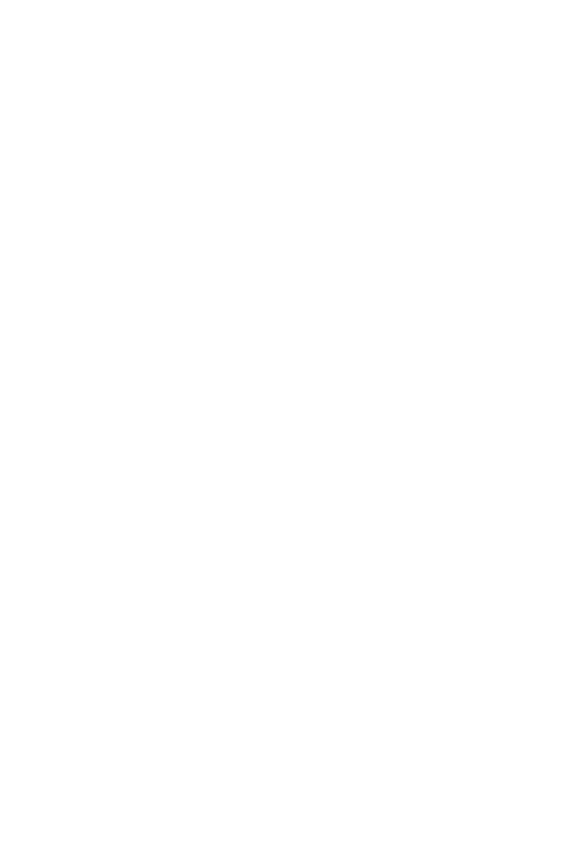
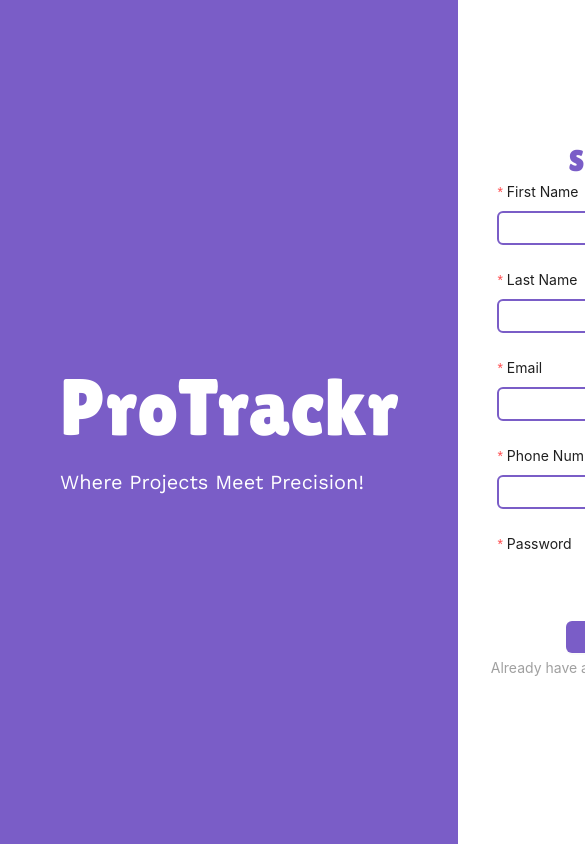
Before and after one commit to Jess-Zino/protrackr, a React (Vite) app: page /signup in a window 390 px wide. Before the commit this address had no page. Shown: the top 844 px of the page, 585 px wide, since content can reach past the window. Built offline with nearby package versions, Linux system fonts and the light colour scheme.

Commit message:
Authentication Pages and Routes- Not responsive Light mode

```diff
--- a/src/App.css
+++ b/src/App.css
@@ -2,6 +2,7 @@
   padding: 0;
   margin: 0;
   box-sizing: border-box;
+  scroll-behavior: smooth;
 }
 
 
@@ -20,4 +21,5 @@
 }
 :where(.css-dev-only-do-not-override-1uweeqc).ant-form-item .ant-form-item-label >label{
   color: #333;
+  font-family: "work sans";
 }
--- a/src/App.jsx
+++ b/src/App.jsx
@@ -2,11 +2,15 @@
 import './App.css'
 import {Routes, Route} from 'react-router-dom'
 import LandingPage from './Pages/LandingPage/LandingPage'
+import Login from './Pages/Authentication/Login'
+import SignUp from './Pages/Authentication/SignUp'
 function App() {
 
   return (
     <Routes>
       <Route path="/" element={<LandingPage/>}></Route>
+      <Route path="/login" element={<Login/>}></Route>
+      <Route path="/signup" element={<SignUp/>}></Route>
     </Routes>
   )
 }
--- a/src/Components/Navbar.jsx
+++ b/src/Components/Navbar.jsx
@@ -17,14 +17,14 @@
 
       <nav className={`navbar body-font ${isOpen ? 'active' : ''}`}>
         <ul>
-          <li><Link>Services</Link>
+          <li><a href="#services">Services</a>
 
             </li>
-          <li> <Link>Pricing</Link></li>
-          <li><Link>Contact Us</Link></li>
+          <li> <a href='#pricing'>Pricing</a></li>
+          <li><a href='#contact'>Contact Us</a></li>
 
         </ul>
-        <Button className="bg-[#7A5DC7] text-[#fff] body-font border-none" >Login</Button>
+        <Link to="/login"><Button className="bg-[#7A5DC7] text-[#fff] body-font border-none" >Login</Button></Link>
       </nav>
       <div className={`menu-icon ${isOpen ? 'open' : ''}`} onClick={toggleMenu}>
         <div className="bar"></div>
--- /dev/null
+++ b/src/Pages/Authentication/Login.jsx
@@ -0,0 +1,52 @@
+import {Form, Input, Button} from 'antd'
+import { Link } from 'react-router-dom'
+const Login = () => {
+  return (
+    <div className="flex flex-row w-[100vw] h-[100vh] ">
+    <div className="flex flex-col items-start justify-center flex-[.7] bg-[#7A5DC7]  px-[60px] ">
+        <h1 className="main-font text-[80px] text-white"> ProTrackr</h1>
+        <p className="body-font text-[20px] text-white">Project Mastery Starts Now</p>
+    </div>
+    <div className="flex-[1] flex flex-col items-center justify-center">
+        <h1 className=" main-font text-4xl text-[#7A5DC7] tablet:text-[40px] phone:text-[30px] tablet:text-center phone:text-center">Login</h1>
+        <Form className='body-font flex flex-col tablet:justify-center phone:justify-center tablet:items-center phone:items-center tablet:w-[80vw] phone:w-[80vw]  tablet:mx-auto phone:mx-auto'
+        layout='vertical'>
+            <Form.Item
+            className=''
+            label="Email"
+            name="email"
+            rules={[{ type: 'email', required: true, message: 'Please input a valid email!'}]}
+            >
+                <Input className=' w-[25vw] body-font border-[#7A5DC7] border-2 tablet:w-[40vw] phone:w-[60vw]'></Input>
+            </Form.Item>
+            <Form.Item
+            className='flex flex-col '
+            label="Password"
+            name="password"
+            rules={[{ type: 'password', required: true, message: 'Cannot be leftt blank'}]}
+            >
+                <div className='flex flex-col gap-1 '>
+                <Input type="password" className=' w-[25vw] body-font border-[#7A5DC7] border-2 tablet:w-[40vw] phone:w-[60vw]'></Input>
+                <Link className='text-right text-[#33333377] hover:text-[#7A5DC7]'>Forgot Password?</Link>
+                </div>
+            </Form.Item>
+
+            <Form.Item>
+                <div className='flex flex-col gap-1 items-center'>
+          <Button className='  hover:bg-[#A982E7] w-[25vw] body-font bg-[#7A5DC7] text-white border-none'
+            htmlType="submit"
+          >
+            Log in
+          </Button>
+          <p className='text-center'>
+            <span className='text-center text-[#33333377]'>Don’t have an account? <Link to="/signup" className="text-[#A982E7] underline hover:text-[#7A5DC7]">Create one now!</Link></span>
+          </p>
+          </div>
+      </Form.Item>
+        </Form>
+    </div>
+</div>
+  )
+}
+
+export default Login
--- /dev/null
+++ b/src/Pages/Authentication/SignUp.jsx
@@ -0,0 +1,85 @@
+import { Link } from "react-router-dom"
+import {Form, Input, Button} from 'antd'
+const SignUp = () => {
+  return (
+    <div className="flex flex-row w-[100vw] h-[100vh] ">
+    <div className="flex flex-col items-start justify-center flex-[.7] bg-[#7A5DC7]  px-[60px] ">
+        <h1 className="main-font text-[80px] text-white"> ProTrackr</h1>
+        <p className="body-font text-[20px] text-white">Where Projects Meet Precision!</p>
+    </div>
+    <div className="flex-[1] flex flex-col items-center justify-center">
+        <h1 className=" main-font text-4xl text-[#7A5DC7] tablet:text-[40px] phone:text-[30px] tablet:text-center phone:text-center">SignUp</h1>
+        <Form className='body-font flex flex-col tablet:justify-center phone:justify-center tablet:items-center phone:items-center tablet:w-[80vw] phone:w-[80vw]  tablet:mx-auto phone:mx-auto gap-[0]'
+        layout='vertical'>
+                      <Form.Item
+        className='body-font '
+        label="First Name"
+        name="fnam"
+        rules={[
+            {
+            required: true,
+            message: 'Enter Your First Name',
+            },
+        ]}
+    >
+      <Input className=' body-font w-[25vw] border-[#7A5DC7] border-2 tablet:w-[40vw] phone:w-[60vw] ' />
+    </Form.Item>
+    <Form.Item
+        className='body-font '
+        label="Last Name"
+        name="lnam"
+        rules={[
+            {
+            required: true,
+            message: 'Enter Your Last Name',
+            },
+        ]}
+    >
+      <Input className=' body-font w-[25vw] border-[#7A5DC7] border-2 tablet:w-[40vw] phone:w-[60vw] ' />
+    </Form.Item>
+            <Form.Item
+            className=''
+            label="Email"
+            name="email"
+            rules={[{ type: 'email', required: true, message: 'Please input a valid email!'}]}
+            >
+                <Input className=' w-[25vw] body-font border-[#7A5DC7] border-2 tablet:w-[40vw] phone:w-[60vw]'></Input>
+            </Form.Item>
+            <Form.Item
+        name="phone"
+        label="Phone Number"
+        rules={[{ required: true, message: 'Please input your phone number!' }]}
+
+      >
+        <Input className=' body-font border-[#7A5DC7] border-2 tablet:w-[40vw] phone:w-[60vw]' />
+      </Form.Item>
+            <Form.Item
+            className='flex flex-col '
+            label="Password"
+            name="password"
+            rules={[{ type: 'password', required: true, message: 'Cannot be leftt blank'}]}
+            >
+
+                <Input type="password" className=' w-[25vw] body-font border-[#7A5DC7] border-2 tablet:w-[40vw] phone:w-[60vw]'></Input>
+
+            </Form.Item>
+
+            <Form.Item>
+                <div className='flex flex-col gap-1 items-center'>
+          <Button className='  hover:bg-[#A982E7] w-[25vw] body-font bg-[#7A5DC7] text-white border-none'
+            htmlType="submit"
+          >
+            Log in
+          </Button>
+          <p className='text-center'>
+            <span className='text-center text-[#33333377]'>Already have an account? <Link to="/login" className="text-[#A982E7] underline hover:text-[#7A5DC7]">Login now!</Link></span>
+          </p>
+          </div>
+      </Form.Item>
+        </Form>
+    </div>
+</div>
+  )
+}
+
+export default SignUp
--- a/src/Pages/LandingPage/LandingPage.jsx
+++ b/src/Pages/LandingPage/LandingPage.jsx
@@ -4,6 +4,7 @@
 import phone from '../../images/phone.webp'
 import mail from '../../images/mail.webp'
 import Navbar from '../../Components/Navbar'
+import { Link } from 'react-router-dom'
 const LandingPage = () => {
     const service =[
         {id:1, text:"Create Projects and Tasks Easily"},
@@ -30,7 +31,7 @@
             <p className='body-font text-white '>Lorem ipsum dolor sit amet consectetur adipisicing elit. Aliquam illum, repellendus aperiam suscipit aliquid.</p>
             <div className='flex gap-3 body-font tablet:justify-center phone:justify-center'>
             <Button className='body-font bg-[#A982E7] text-white border-none'>Learn More</Button>
-            <Button className='body-font text-[#7A5DC7] bg-white border-none'>Sign Up Now</Button>
+            <Button className='body-font text-[#7A5DC7] bg-white border-none'><Link to="/signup">Sign Up Now</Link></Button>
             </div>
         </div>
         <div className='right flex-[1.8]'>
@@ -38,7 +39,7 @@
         </div>
     </div>
     </header>
-    <div className='service w-[100vw]  flex flex-col items-center gap-9'>
+    <div id="services" className='service w-[100vw]  flex flex-col items-center gap-9'>
         <div className='flex flex-col items-center gap-2'>
         <h1 className='main-font text-4xl text-[#7A5DC7] tablet:text-[40px] phone:text-[30px] tablet:text-center phone:text-center'>Streamline Your Project Management Process with ProTrackr</h1>
         <p className='body-font text-[#333] tablet:text-center phone:text-center'>Effortlessly Manage Projects, Collaborate with Your Team, and Stay Organized with Our Feature-Rich Project Management Platform.</p>
@@ -50,7 +51,7 @@
             ))}
         </div>
     </div>
-    <div className='pricing w-[100vw]  flex flex-col items-center gap-9'>
+    <div id="pricing" className='pricing w-[100vw]  flex flex-col items-center gap-9'>
         <div className='flex flex-col items-center gap-2'>
         <h1 className='main-font text-4xl text-[#7A5DC7] tablet:text-[40px] phone:text-[30px] tablet:text-center phone:text-center'>Choose the Plan That Fits Your Needs</h1>
         <p className='body-font text-[#333] tablet:text-center phone:text-center'>We Offer Flexible Pricing Plans to Accommodate Teams of All Sizes and Budgets. Get Started Today!</p>
@@ -70,7 +71,7 @@
 
         </div>
     </div>
-    <div className='contact flex flex-col gap-6'>
+    <div id="contact" className='contact flex flex-col gap-6'>
     <div className='flex flex-col items-center gap-2'>
 
         <h1 className='main-font text-4xl text-[#7A5DC7] tablet:text-[40px] phone:text-[30px] tablet:text-center phone:text-center'>Have Questions or Need More Information?</h1>
@@ -108,7 +109,7 @@
       <Input className=' body-font w-[30vw] border-[#7A5DC7] border-2 tablet:w-[40vw] phone:w-[60vw] ' />
     </Form.Item>
     <Form.Item name='email' label="Email" rules={[{ type: 'email', required: true, message: 'Please input a valid email!'}]} >
-      <Input className=' body-font border-[#7A5DC7 ] border-2 tablet:w-[40vw] phone:w-[60vw]'/>
+      <Input className=' body-font border-[#7A5DC7] border-2 tablet:w-[40vw] phone:w-[60vw]'/>
     </Form.Item>
     <Form.Item
         name="phone"
@@ -116,7 +117,7 @@
         rules={[{ required: true, message: 'Please input your phone number!' }]}
 
       >
-        <Input className=' body-font border-[#7A5DC7 ] border-2 tablet:w-[40vw] phone:w-[60vw]' />
+        <Input className=' body-font border-[#7A5DC7] border-2 tablet:w-[40vw] phone:w-[60vw]' />
       </Form.Item>
     <Form.Item
       label="Message"
@@ -128,7 +129,7 @@
         },
       ]}
     >
-      <TextArea className=' body-font border-[#7A5DC7 ] border-2 text-[#333] tablet:w-[40vw] phone:w-[60vw]'/>
+      <TextArea className=' body-font border-[#7A5DC7] border-2 text-[#333] tablet:w-[40vw] phone:w-[60vw]'/>
     </Form.Item>
             </Form>
         </div>
```
